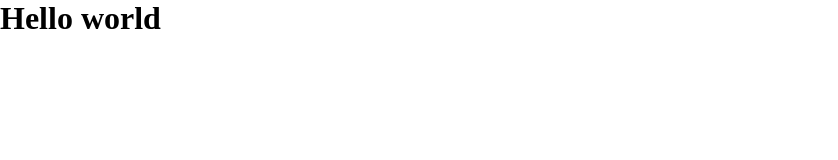
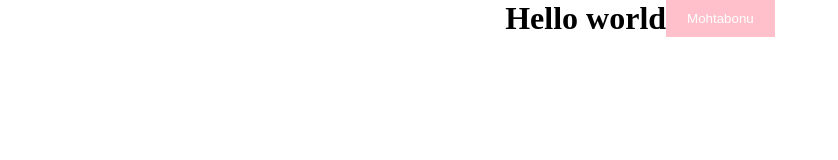
Before and after one commit to shakhnozee/example, a plain HTML site: page index.html in a window 1280 px wide. Shown: the whole page, without its empty margins (0-838 px from the left). Drawn offline with Linux system fonts and the light colour scheme.

Commit message:
added the name

```diff
--- a/index.html
+++ b/index.html
@@ -8,6 +8,7 @@
 </head>
 <body>
     <h1>Hello world</h1>
+    <button onclick="helloWorld()">Mohtabonu</button>
     <script src="/script.js"></script>
 </body>
 </html>
--- a/script.js
+++ b/script.js
@@ -1 +1,3 @@
-console.log("Hello world")
+function helloWorld() {
+    alert("Bonuuuuuuuuuu");
+}
--- a/style.css
+++ b/style.css
@@ -3,3 +3,16 @@
     margin: 0;
     box-sizing: border-box;
 }
+
+body{
+    display: flex;
+    align-items: center;
+    justify-content: center;
+}
+
+button{
+    border: 1px solid pink;
+    padding: 10px 20px;
+    background-color: pink;
+    color: white;
+}
```
